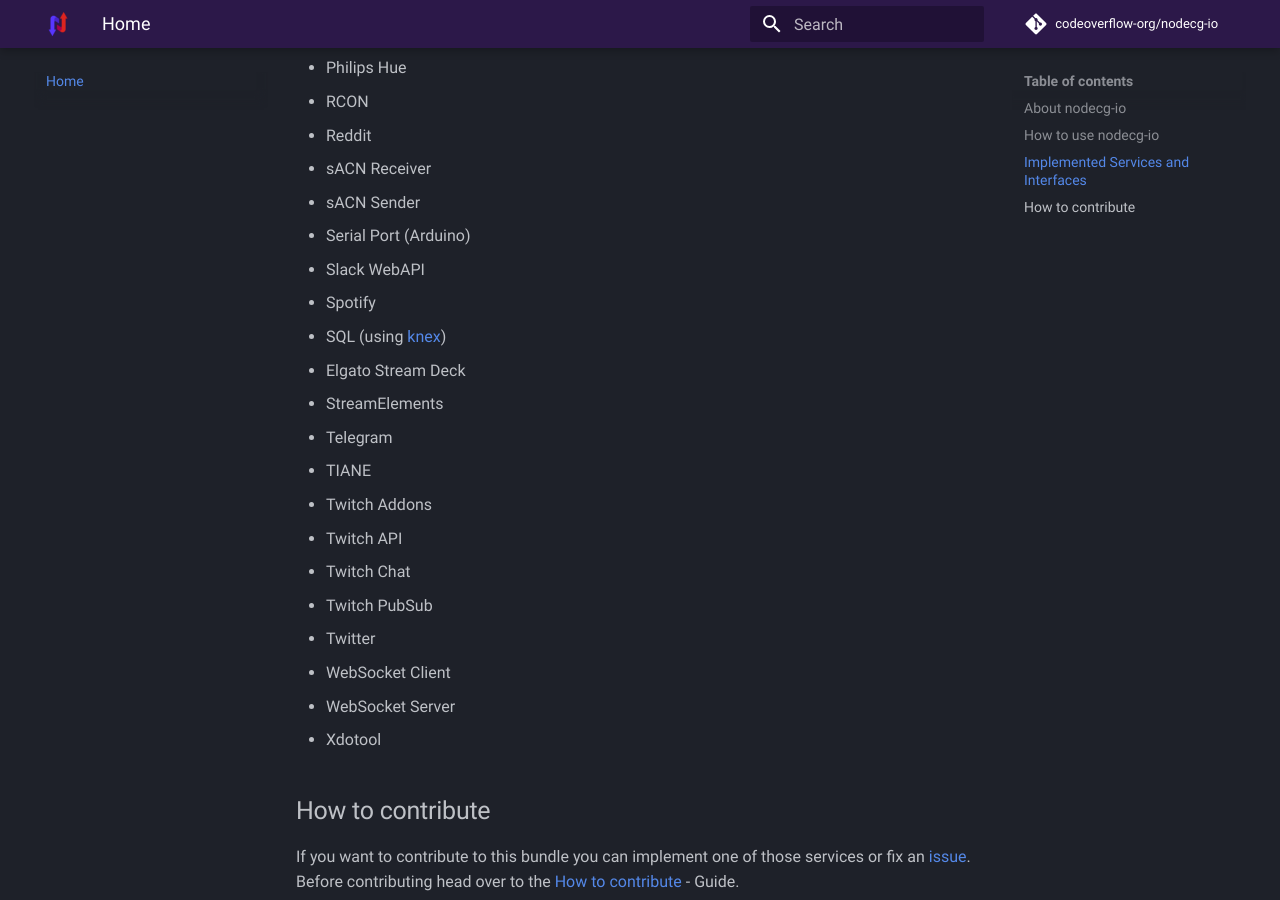
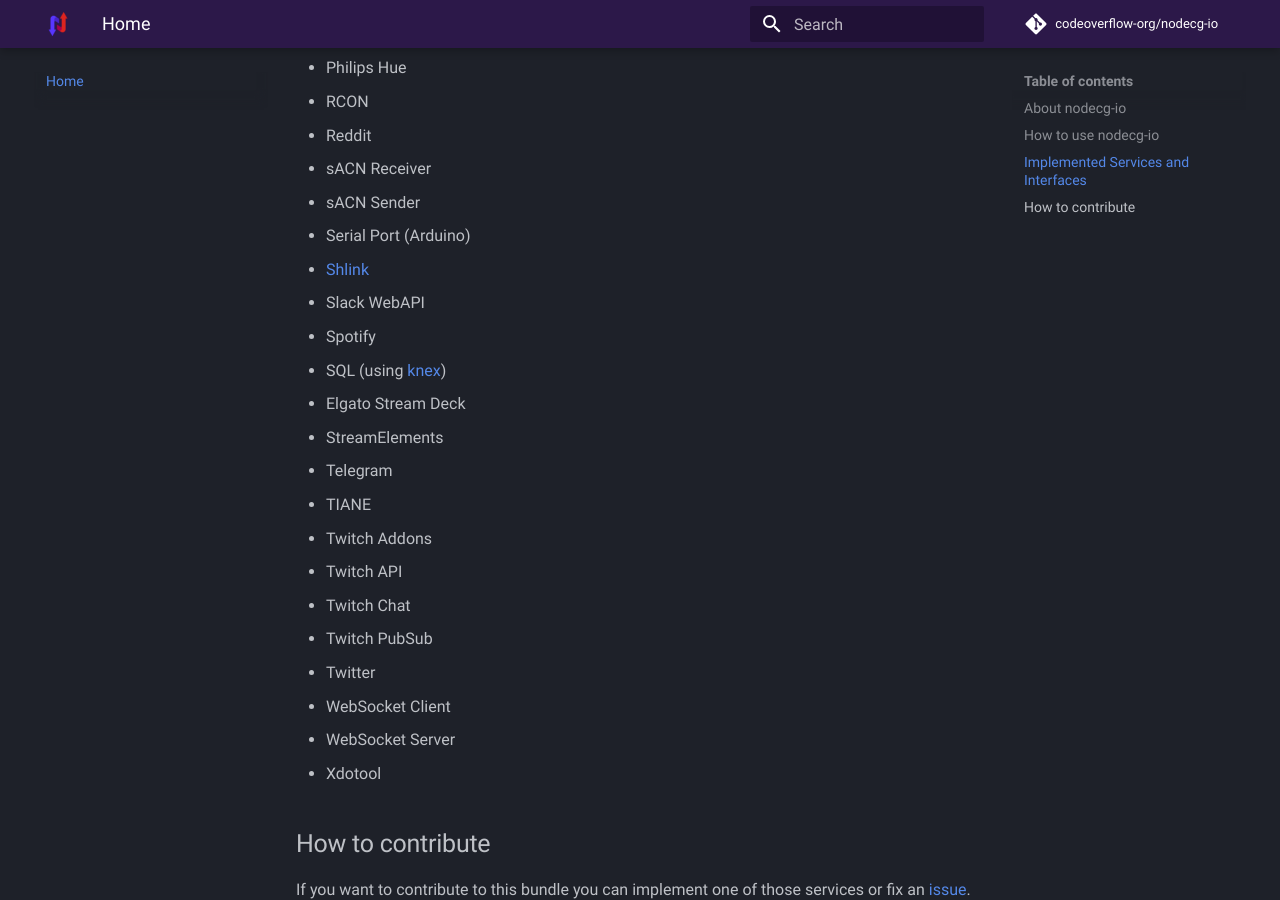
Before and after one commit to codeoverflow-org/nodecg-io-docs, an MkDocs documentation site: the page built from docs/index.md, in a window 1280 px wide and 900 px high, scrolled down 1442 px. Built offline with MkDocs 1.6.1 and Material for MkDocs 9.7.7, drawn with Linux system fonts in a browser that asks for light colours; comment, search, counter and statistics services are not loaded; the version menu is left out.

Commit message:
Add shlink to service list

```diff
--- a/docs/index.md
+++ b/docs/index.md
@@ -45,6 +45,7 @@
 - sACN Receiver
 - sACN Sender
 - Serial Port (Arduino)
+- [Shlink](https://shlink.io/)
 - Slack WebAPI
 - Spotify
 - SQL (using [knex](https://knexjs.org/))
```
